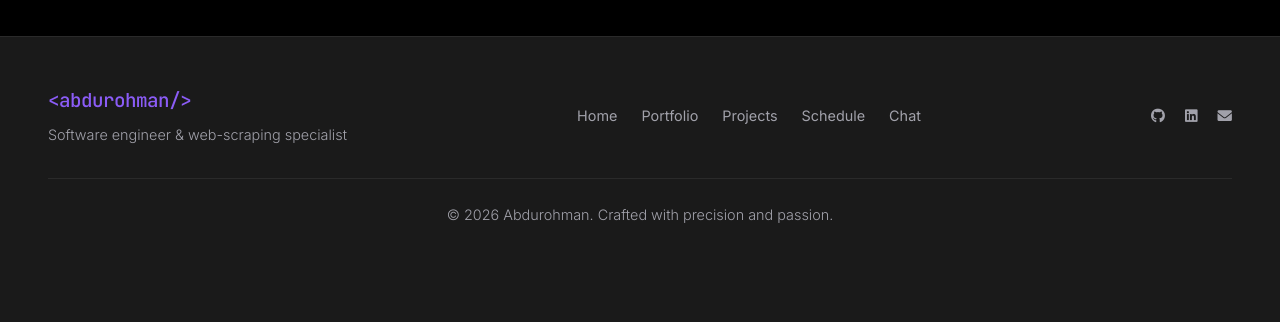
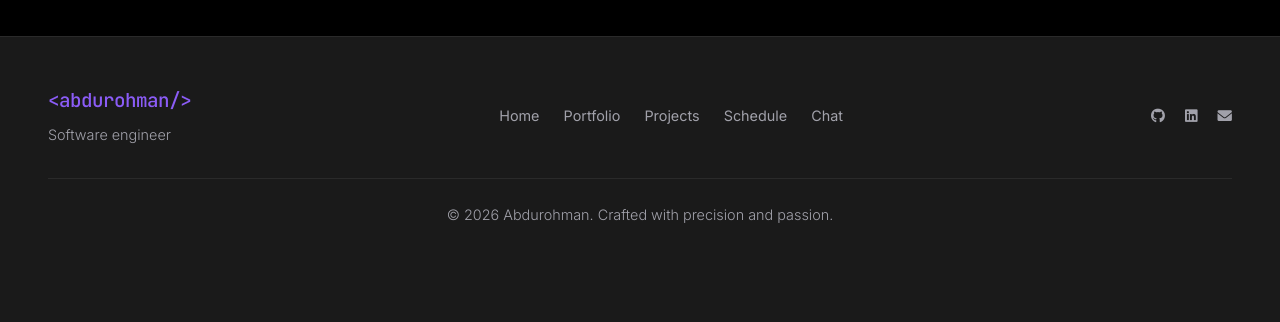
Before and after one commit to Mukhammad-develop/mkhmd, a Django app: page /accounts/profile/edit/ in a window 1280 px wide. Shown: the part 2879-3201 px from the top of the page. Run offline with Django 5.2, Linux system fonts and the light colour scheme; the visitor is signed in with stand-in values (Sample User, id 1).

Commit message:
Remove 'Web-Scraping Specialist' from title, tagline, footer and meta
Co-Authored-By: Claude Opus 5.5 <noreply@anthropic.com>

```diff
--- a/website/templates/website/base.html
+++ b/website/templates/website/base.html
@@ -4,7 +4,7 @@
     <meta charset="UTF-8">
     <meta name="viewport" content="width=device-width, initial-scale=1.0">
     <title>{% block page_title %}{{ name|default:"Abdurohman" }}{% if title %} - {{ title }}{% endif %}{% endblock %}</title>
-    {% with desc="Abdurohman is a software engineer specialising in web scraping and automation, building automation tools, data extraction pipelines and web apps with Python and Django." %}
+    {% with desc="Abdurohman is a software engineer building automation tools, data extraction pipelines and web apps with Python and Django." %}
     <meta name="description" content="{% block meta_description %}{{ desc }}{% endblock %}">
     <meta name="theme-color" content="#000000">
     <meta property="og:type" content="website">
@@ -754,7 +754,7 @@
         <div class="footer-inner">
             <div class="footer-brand">
                 <a href="{% url 'website:home' %}" class="logo">&lt;abdurohman/&gt;</a>
-                <p>Software engineer &amp; web-scraping specialist</p>
+                <p>Software engineer</p>
             </div>
             <nav class="footer-links" aria-label="Footer">
                 <a href="{% url 'website:home' %}">Home</a>
--- a/website/views.py
+++ b/website/views.py
@@ -250,7 +250,7 @@ def career_summary():
 
 
 def home(request):
-    """Software Engineer & Web-Scraping Specialist Landing page"""
+    """Software Engineer landing page"""
 
     # Get featured project (only one featured project for home page)
     featured_project = Project.objects.filter(is_featured=True, is_active=True).first()
@@ -270,9 +270,9 @@ def home(request):
     context = {
         'years_experience': career['years_experience'],
         'location': 'London, UK',
-        'title': 'Software Engineer & Web-Scraping Specialist',
+        'title': 'Software Engineer',
         'name': 'Abdurohman',
-        'tagline': 'Software Engineer & Web-Scraping Specialist',
+        'tagline': 'Software Engineer',
         'description': 'Building innovative software solutions and extracting valuable data through advanced web-scraping techniques',
         'email': 'abdurakhmon@mkhmd.uk',
         'github': 'https://github.com/mukhammad-develop',
```
